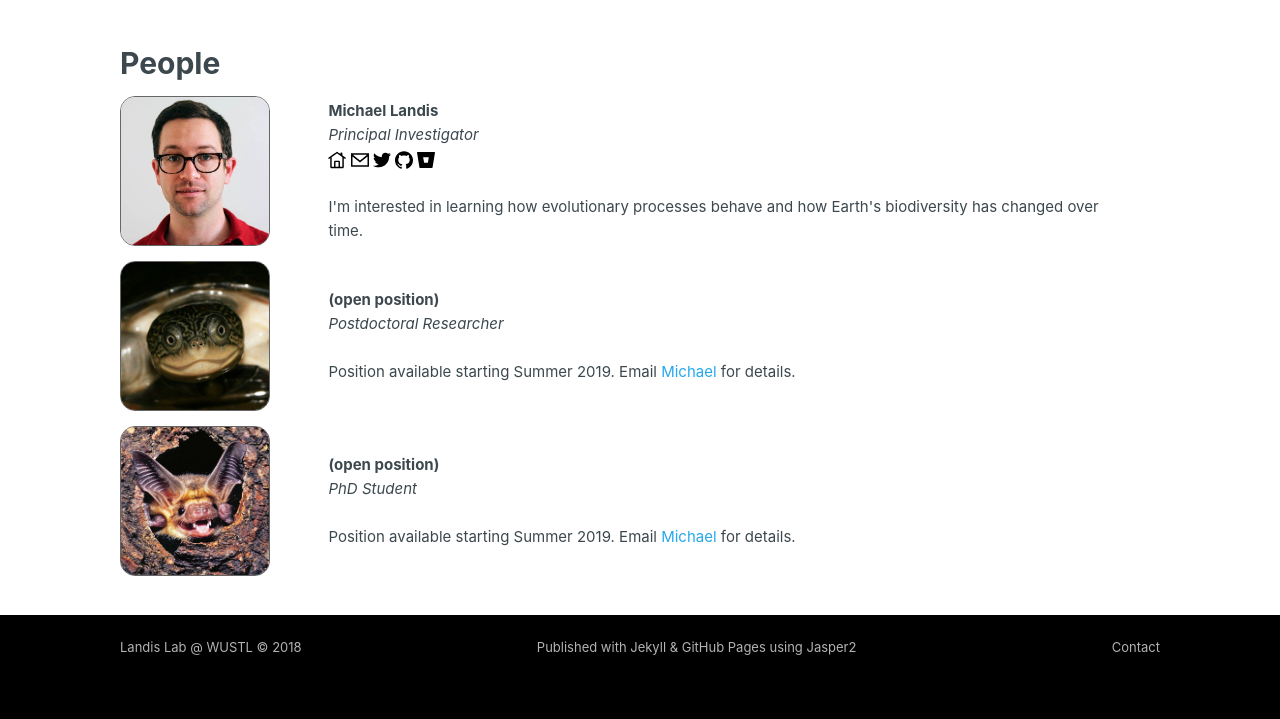
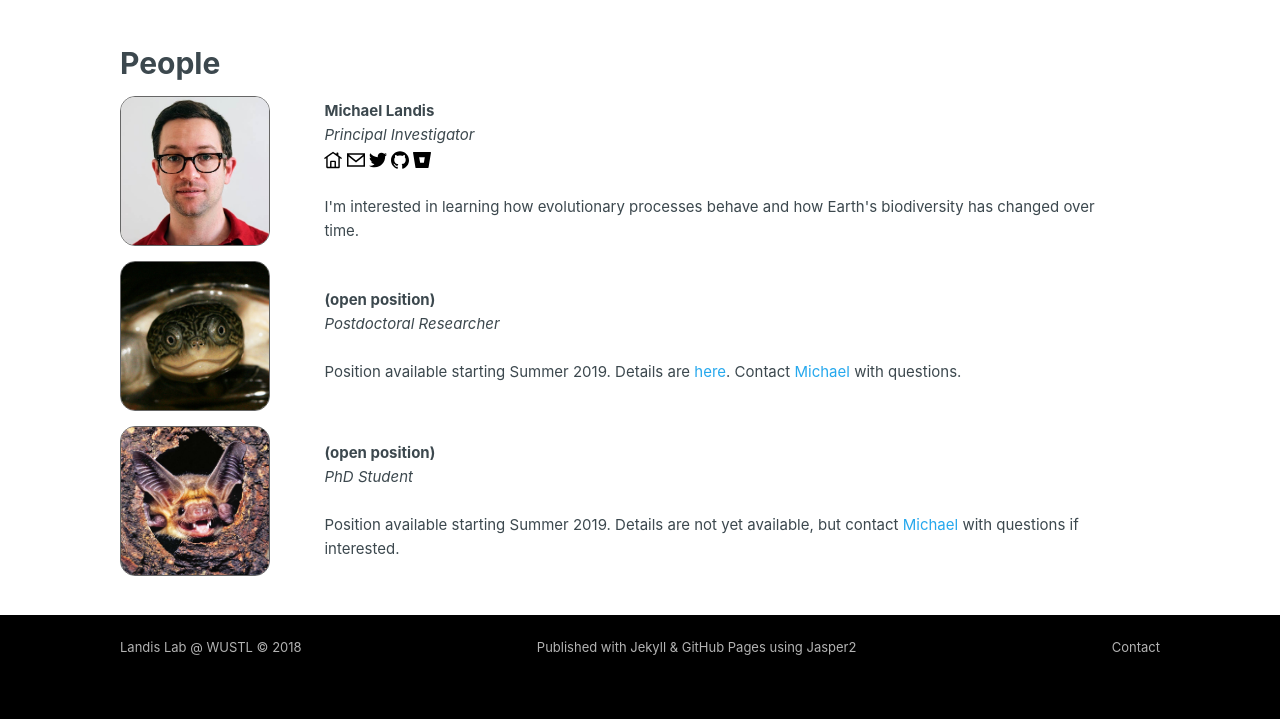
Before and after one commit to landislab/landislab.github.io, a Jekyll site: the page built from people/index.md, in a window 1280 px wide. Shown: the part 255-974 px from the top of the page. Built offline with Jekyll 4.4.1, drawn with Linux system fonts in a browser that asks for light colours; nearby versions of some CDN libraries.

Commit message:
add postdoc advert

```diff
--- a/_data/people.yml
+++ b/_data/people.yml
@@ -22,7 +22,7 @@
   github: False
   bitbucket: False
   cv: False
-  bio: Position available starting Summer 2019. Email <a href="mailto:mlandis@gmail">Michael</a> for details.
+  bio: Position available starting Summer 2019. Details are <a href="postdoc_job">here</a>. Contact <a href="mailto:mlandis@gmail">Michael</a> with questions.
 
 phd_student:
   username: phd_student
@@ -35,4 +35,4 @@
   github: False
   bitbucket: False
   cv: False
-  bio: Position available starting Summer 2019. Email <a href="mailto:mlandis@gmail.com">Michael</a> for details.
+  bio: Position available starting Summer 2019. Details are not yet available, but contact <a href="mailto:mlandis@gmail">Michael</a> with questions if interested.
```
Also changed, not shown: 6 other files.
